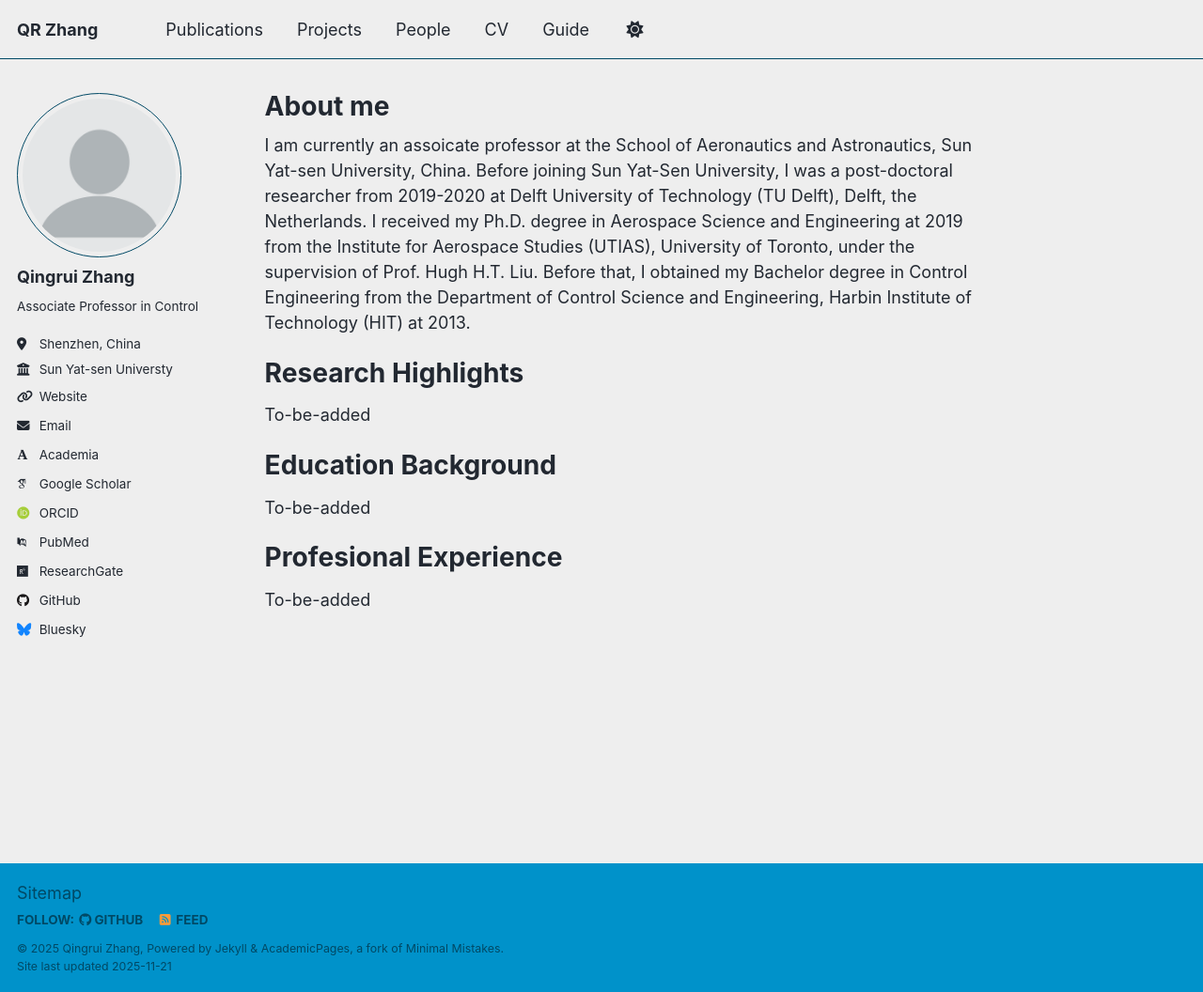
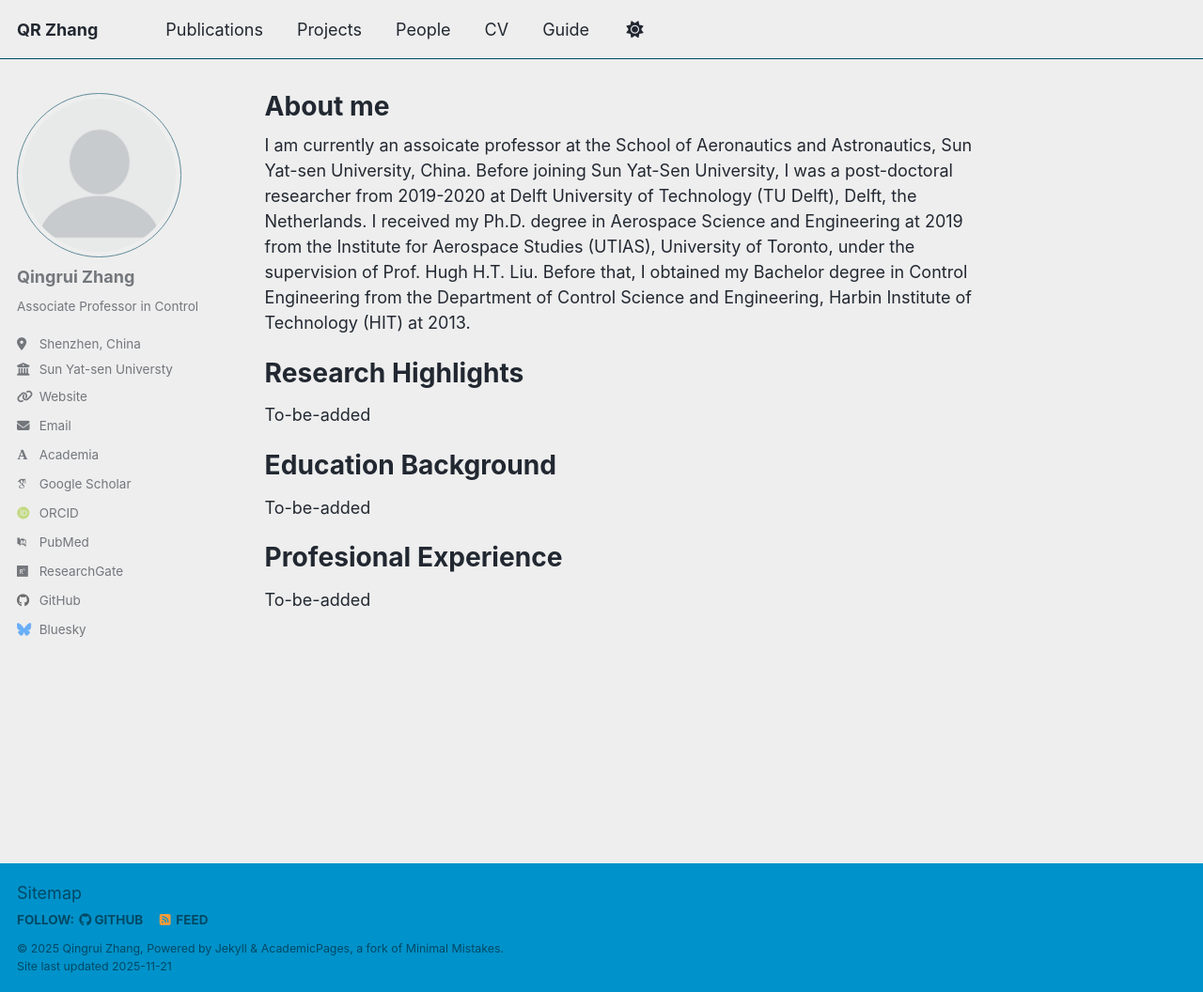
Before and after one commit to QR-Zhang/QR-Zhang.github.io, a Jekyll site: the page built from _pages/about.md, in a window 1280 px wide and 1056 px high. Shown: the whole window at 94% size. Built offline with Jekyll 4.4.1, drawn with Linux system fonts in a browser that asks for light colours; some web fonts are replaced; a script that is not in the unit is left out.

Commit message:
Update _sidebar.scss

```diff
--- a/_sass/layout/_sidebar.scss
+++ b/_sass/layout/_sidebar.scss
@@ -26,7 +26,7 @@
 
   @include breakpoint($large) {
     @include span(2 of 12);
-    opacity: 1;
+    opacity: 0.6;
     -webkit-transition: opacity 0.2s ease-in-out;
             transition: opacity 0.2s ease-in-out;
 
```
